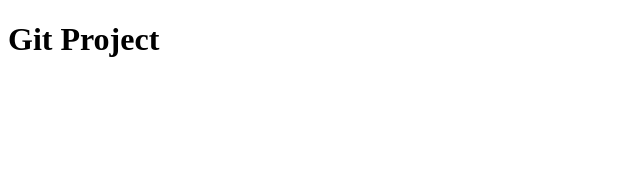
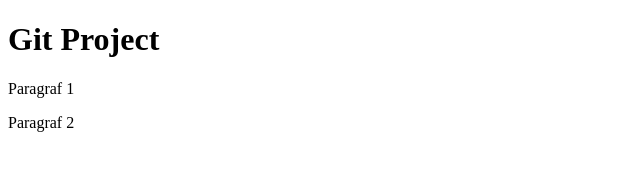
Before and after one commit to SilviaMihaela/gitProject, a plain HTML site: page index.html in a window 1280 px wide. Shown: the whole page, without its empty margins (0-640 px from the left). Drawn offline with Linux system fonts and the light colour scheme.

Commit message:
am adaugat doua paragrafe

```diff
--- a/index.html
+++ b/index.html
@@ -7,5 +7,7 @@
   </head>
   <body>
     <h1>Git Project</h1>
+    <p>Paragraf 1</p>
+    <p>Paragraf 2</p>
   </body>
 </html>
```
